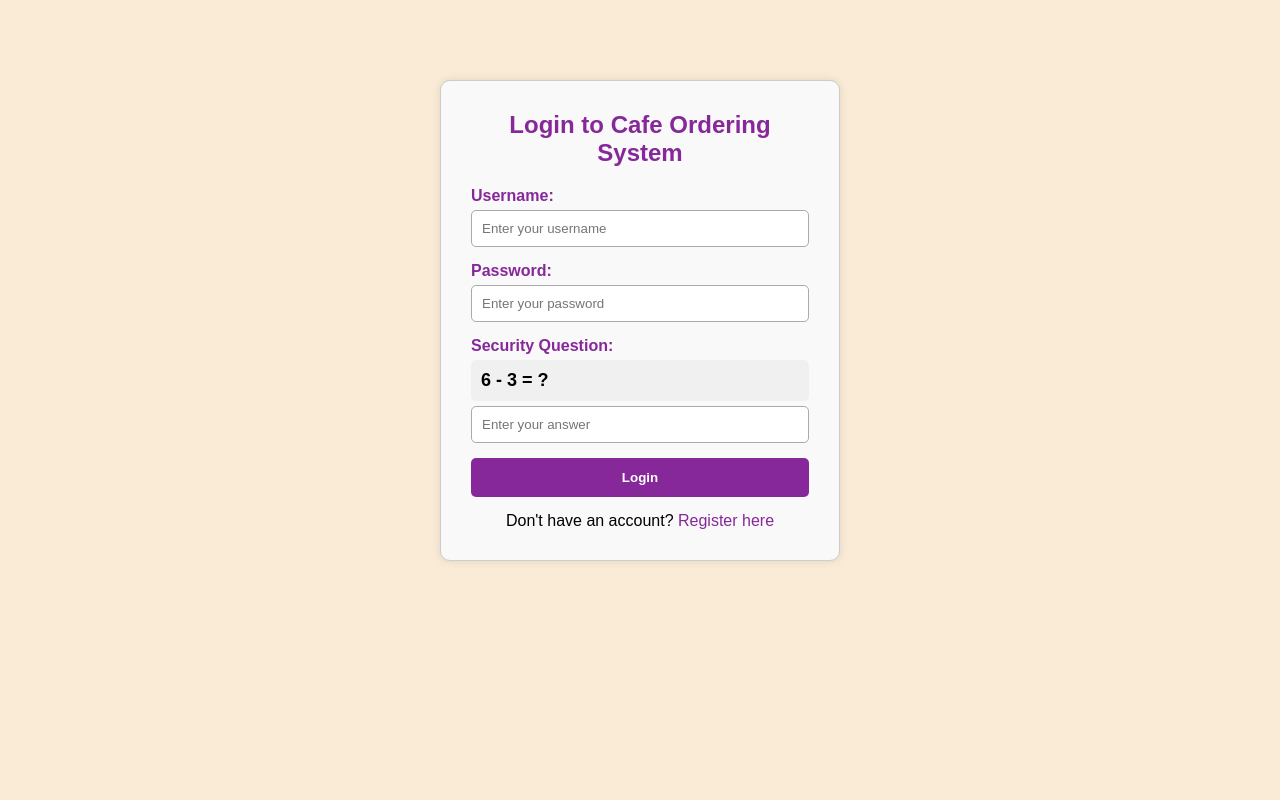
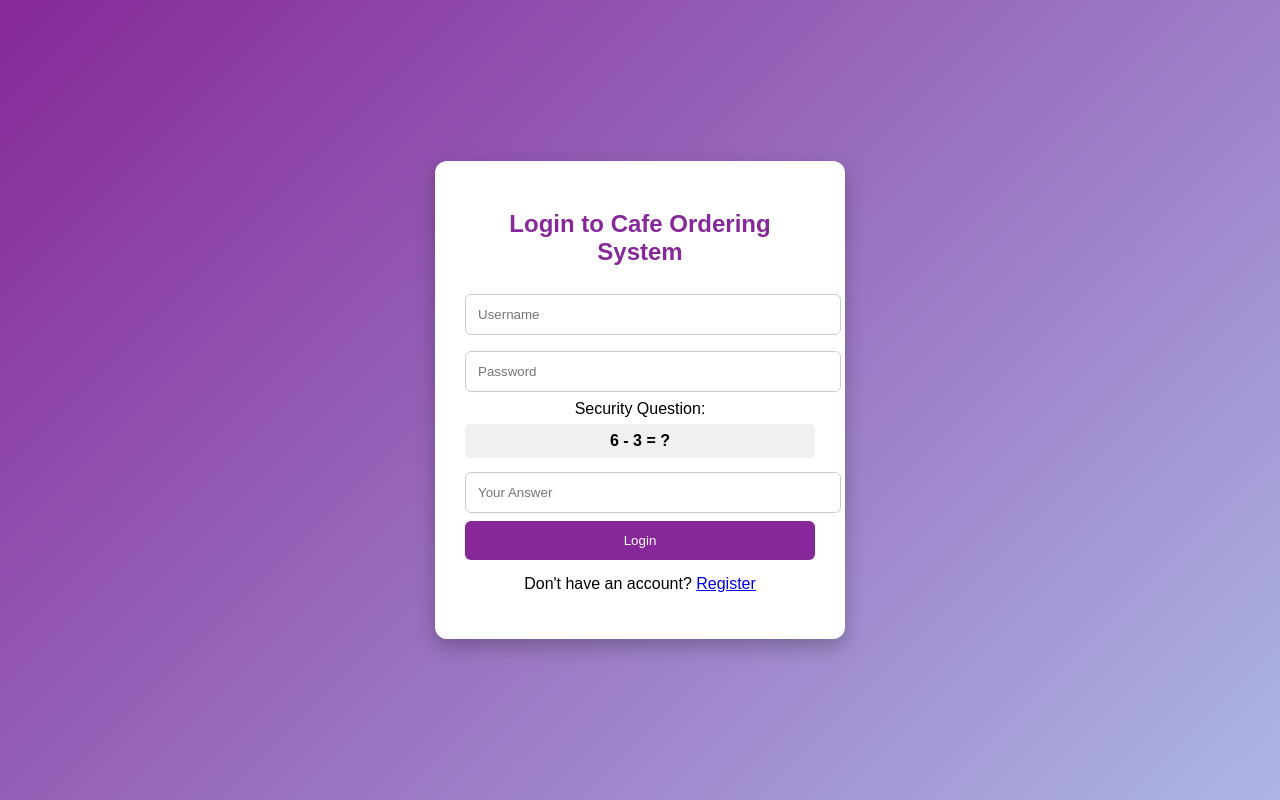
Before and after one commit to NikeshGautam77/Full_Stack_Final_Submission_2ndSem, a PHP site: page /login_secure.php in a window 1280 px wide. Run offline with PHP 8.4, Linux system fonts and the light colour scheme.

Commit message:
debugged

```diff
--- a/style.css
+++ b/CSS/style.css
@@ -67,6 +67,30 @@ body {
   overflow-y: auto;
   box-shadow: 0px 2px 10px rgba(0, 0, 0, 0.1);
 
+}
+
+.orders-icon-btn {
+  background-color: #6f8f72;
+  color: white;
+  padding: 12px;
+  margin-top: 10px;
+  cursor: pointer;
+  border-radius: 10%;
+  width: 100%;
+  text-align: center;
+  border: none;
+  font-weight: bold;
+  transition: background-color 0.3s ease;
+  display: flex;
+  align-items: center;
+  justify-content: center;
+  gap: 8px;
+  font-size: 16px;
+}
+
+.orders-icon-btn:hover {
+  background-color: #8fb996;
+  color: white;
 }
 
 /* MAIN CONTENT */
--- a/admin_dashboard.html
+++ b/admin_dashboard.html
@@ -4,7 +4,7 @@
   <meta charset="UTF-8">
   <meta name="viewport" content="width=device-width, initial-scale=1.0">
   <title>Admin Dashboard - Cafe Ordering System</title>
-  <link rel="stylesheet" href="admin.css">
+  <link rel="stylesheet" href="CSS/admin.css">
 </head>
 <body>
 
--- a/admin_dashboard.php
+++ b/admin_dashboard.php
@@ -88,7 +88,7 @@ $csrf_token = generateCsrfToken();
 <head>
   <meta charset="UTF-8">
   <title>Admin Dashboard - Cafe Ordering System</title>
-  <link rel="stylesheet" href="admin.css">
+  <link rel="stylesheet" href="CSS/admin.css">
 </head>
 <body>
   <!-- Header -->
@@ -104,7 +104,7 @@ $csrf_token = generateCsrfToken();
   <?php if (!empty($_SESSION["flash_error"])): ?>
     <div class="flash error" style="margin: 20px; padding: 12px; background-color: #f8d7da; color: #721c24; border-radius: 4px;"><?= htmlspecialchars($_SESSION["flash_error"]); ?></div>
     <?php unset($_SESSION["flash_error"]); ?>
-  <?php endif; %>
+  <?php endif; ?>
 
   <div class="dashboard-container">
 
--- a/login_secure.php
+++ b/login_secure.php
@@ -1,75 +1,121 @@
 <?php
 session_start();
-require_once "includes/db_connect.php";
 require_once "includes/captcha.php";
 
+// Generate CSRF + CAPTCHA safely
+$csrf_token = generateCsrfToken();
 $captcha_question = generateCaptcha();
-$csrf_token = generateCsrfToken();
 ?>
 <!DOCTYPE html>
 <html lang="en">
 <head>
 <meta charset="UTF-8">
+<title>Cafe System Login</title>
 <meta name="viewport" content="width=device-width, initial-scale=1.0">
-  <title>Cafe System Login</title>
-  <link rel="stylesheet" href="style.css">
+
 <style>
+body {
+    font-family: Arial, sans-serif;
+    background: linear-gradient(135deg, rgb(134,40,153), #ACB6E5);
+    display: flex;
+    justify-content: center;
+    align-items: center;
+    height: 100vh;
+    margin: 0;
+}
+.login-container {
+    background: #fff;
+    padding: 30px;
+    border-radius: 12px;
+    box-shadow: 0 8px 20px rgba(0,0,0,0.25);
+    width: 350px;
+    text-align: center;
+}
+.login-container h2 {
+    margin-bottom: 20px;
+    color: rgb(134,40,153);
+}
+.login-container input {
+    width: 100%;
+    padding: 12px;
+    margin: 8px 0;
+    border: 1px solid #ccc;
+    border-radius: 6px;
+}
+.login-container button {
+    width: 100%;
+    padding: 12px;
+    background: rgb(134,40,153);
+    color: white;
+    border: none;
+    border-radius: 6px;
+    cursor: pointer;
+}
+.login-container button:hover {
+    background: #6e1f9d;
+}
+.flash-error {
+    background: #f8d7da;
+    color: #721c24;
+    padding: 10px;
+    margin-bottom: 15px;
+    border-radius: 5px;
+}
 .captcha-question {
-      background-color: #f0f0f0;
-      padding: 10px;
+    background: #f0f0f0;
+    padding: 8px;
     border-radius: 5px;
-      margin: 5px 0;
-      font-size: 18px;
-    }
-    .flash.error {
-      background-color: #f8d7da;
-      color: #721c24;
-      padding: 12px;
-      border-radius: 4px;
-      margin-bottom: 20px;
-      border: 1px solid #f5c6cb;
+    margin: 6px 0;
+    font-weight: bold;
 }
 </style>
 </head>
+
 <body>
 
-  <!-- Login Container -->
 <div class="login-container">
     <h2>Login to Cafe Ordering System</h2>
 
-    <!-- Flash Messages -->
     <?php if (!empty($_SESSION["flash_error"])): ?>
-      <div class="flash error"><?= htmlspecialchars($_SESSION["flash_error"]); ?></div>
+        <div class="flash-error">
+            <?= htmlspecialchars($_SESSION["flash_error"]); ?>
+        </div>
         <?php unset($_SESSION["flash_error"]); ?>
     <?php endif; ?>
 
-    <!-- Login Form -->
-    <form action="login.php" method="POST" class="login-form">
-      <input type="hidden" name="csrf_token" value="<?= htmlspecialchars($csrf_token); ?>">
+    <form action="login.php" method="POST">
 
-      <div class="form-group">
-        <label for="username">Username:</label>
-        <input type="text" id="username" name="username" required placeholder="Enter your username" maxlength="20">
+        <input type="hidden" name="csrf_token"
+               value="<?= htmlspecialchars($csrf_token); ?>">
+
+        <input type="text"
+               name="username"
+               placeholder="Username"
+               required
+               maxlength="20">
+
+        <input type="password"
+               name="password"
+               placeholder="Password"
+               required>
+
+        <label>Security Question:</label>
+        <div class="captcha-question">
+            <?= htmlspecialchars($captcha_question); ?>
         </div>
 
-      <div class="form-group">
-        <label for="password">Password:</label>
-        <input type="password" id="password" name="password" required placeholder="Enter your password" maxlength="255">
-      </div>
+        <input type="text"
+               name="captcha_answer"
+               placeholder="Your Answer"
+               required
+               maxlength="10">
 
-      <!-- CAPTCHA -->
-      <div class="form-group">
-        <label for="captcha">Security Question:</label>
-        <p class="captcha-question"><strong><?= htmlspecialchars($captcha_question); ?></strong></p>
-        <input type="text" id="captcha" name="captcha_answer" required placeholder="Enter your answer" maxlength="10">
-      </div>
-
-      <button type="submit" class="login-btn">Login</button>
+        <button type="submit">Login</button>
     </form>
 
-    <!-- Optional Register Link -->
-    <p class="register-link">
-      Don't have an account? <a href="register_secure.php">Register here</a>
+    <p style="margin-top:15px;">
+        Don't have an account?
+        <a href="register_secure.php">Register</a>
     </p>
 </div>
 
--- a/logout.php
+++ b/logout.php
@@ -2,6 +2,6 @@
 session_start();
 $_SESSION = [];
 session_destroy();
-header("Location: login.html");
+header("Location: login_secure.php");
 exit;
 ?>
--- a/script.js
+++ b/script.js
@@ -226,3 +226,8 @@ function submitOrder(event) {
   const form = document.getElementById('checkout-form');
   if (form) form.submit();
 }
+
+// FOR ORDERS BUTTON
+function goToMyOrders() {
+  window.location.href = "my_orders.php";
+}
--- a/sn.php
+++ b/sn.php
@@ -1,2 +1,2 @@
 <?php
-echo password_hash("Arvindsir2580", PASSWORD_DEFAULT);
+echo password_hash("Admin123", PASSWORD_DEFAULT);
```
Also changed, not shown: checkout.php (+14 -15 lines), index.php (+14 -13 lines), login.html (deleted, +0 -37 lines), login.php (+55 -35 lines), my_orders.php (+11 -10 lines), CSS/admin.css (renamed from admin.css). Lines whose indentation alone changed are shown as unchanged.
